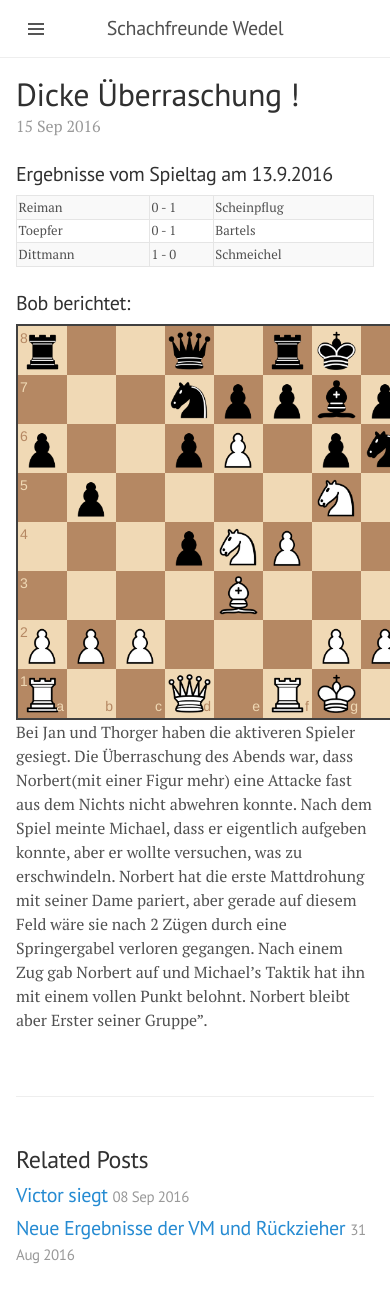
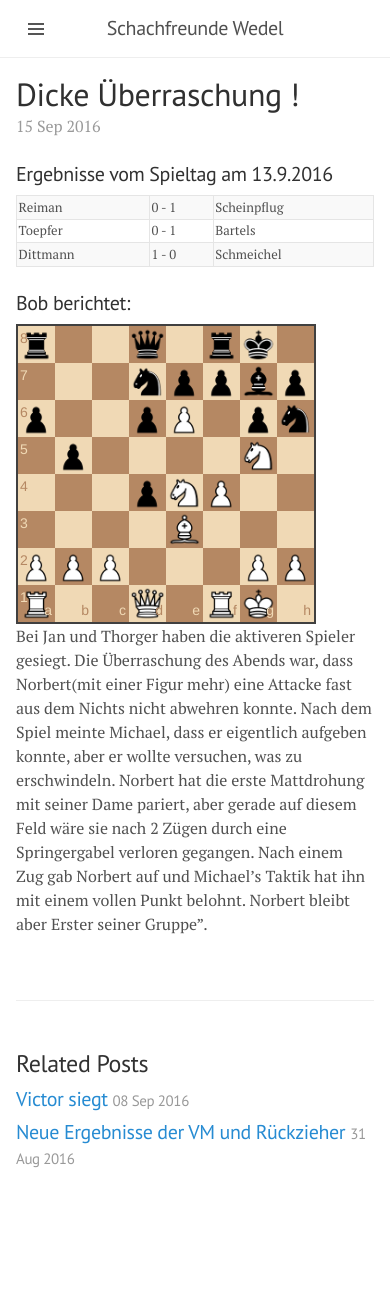
Before and after one commit to balimonster/balimonster.github.io, a Jekyll site: the page built from _posts/2016-09-15-ueberraschung.md, in a window 390 px wide. Built offline with Jekyll 4.4.1, drawn with Linux system fonts in a browser that asks for light colours; after the commit the page ends 1218 px from its top, so only the background shows below that.

Commit message:
Boardbreite abhängig von Seitengröße

```diff
--- a/_posts/2016-09-15-ueberraschung.md
+++ b/_posts/2016-09-15-ueberraschung.md
@@ -11,7 +11,7 @@ title: Dicke Überraschung !
 
 ### Bob berichtet:
 
-<div id="toepfer_bartels" style="width: 400px"></div>
+<div id="toepfer_bartels" class="article_board"></div>
 <script>
 var vm2016 = 'r2q1rk1/3nppbp/p2pP1pn/1p4N1/3pNP2/4B3/PPP3PP/R2Q1RK1 b - - 0 13';
 var board = ChessBoard('toepfer_bartels', vm2016);
--- a/public/css/lanyon.css
+++ b/public/css/lanyon.css
@@ -107,6 +107,9 @@ h1, h2, h3, h4, h5, h6 {
 .masthead-title a {
   color: #505050;
 }
+.article_board{
+  width: 400px;
+}
 .play {
   padding: 1rem;
   margin-bottom: 2rem;
@@ -127,6 +130,9 @@ h1, h2, h3, h4, h5, h6 {
       padding: 0.1rem 0.1rem;
       border: 1px solid #e5e5e5;
       font-size: small;
+  }
+  .article_board{
+    width: 300px;
   }
 }
 
```
